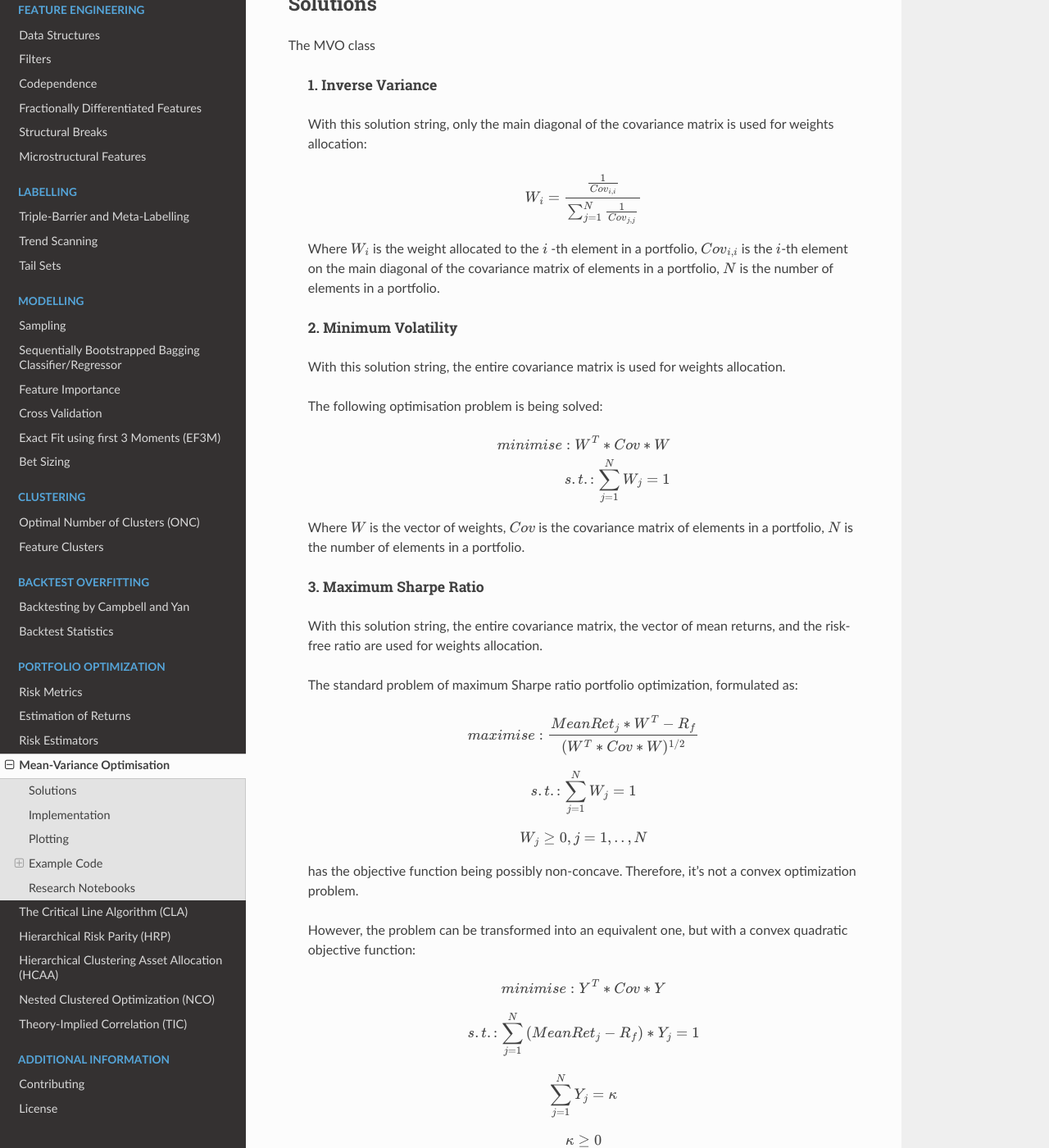
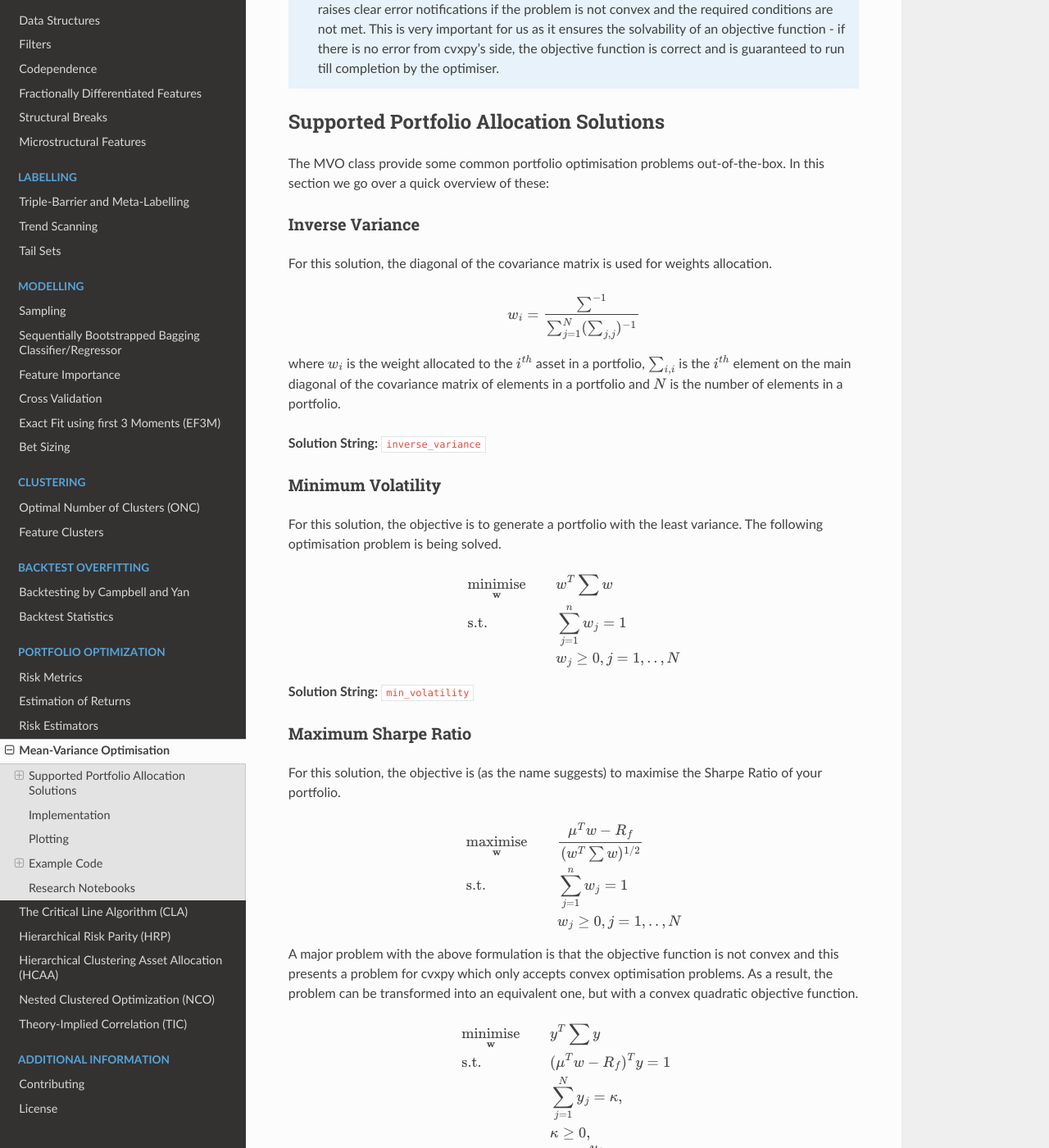
Before and after one commit to hudson-and-thames/mlfinlab, a Sphinx documentation site: the page built from docs/source/portfolio_optimisation/mean_variance.rst, in a window 1280 px wide and 1400 px high, scrolled down 1427 px. Shown: the whole window at 82% size. Built offline with Sphinx 7.4.7 and the Read the Docs theme 2.0.0, drawn with Linux system fonts in a browser that asks for light colours; some of the changed text lies outside the part shown.

Commit message:
improve MVO documentation - 2

```diff
--- a/docs/source/portfolio_optimisation/mean_variance.rst
+++ b/docs/source/portfolio_optimisation/mean_variance.rst
@@ -81,141 +81,145 @@
     frequently used `scipy.optimize <https://docs.scipy.org/doc/scipy/reference/optimize.html>`_. This was a design choice for the
     following reasons:
 
-    * the documentation of cvxpy is better than that of scipy.
+    * The documentation of cvxpy is better than that of scipy, escpecially the parts related to optimisation.
     * cvxpy's code is much more readable and easier to understand.
-    * scipy.optimise
+    * **Note that cvxpy only supports convex optimisation problems as opposed to scipy.optimise which can also tackle concave problems**. Although this might seem as a downside, cvxpy raises clear error notifications if the problem is not convex and the required conditions are not met. This is very important for us as it ensures the solvability of an objective function - if there is no error from cvxpy's side, the objective function is correct and is guaranteed to run till completion by the optimiser.
 
-Solutions
-#########
+Supported Portfolio Allocation Solutions
+########################################
 
-The MVO class
+The MVO class provide some common portfolio optimisation problems out-of-the-box. In this section we go over a quick overview of
+these:
 
-    |h5| 1. Inverse Variance |h5_|
+Inverse Variance
+*****************
 
-    With this solution string, only the main diagonal of the covariance matrix is used for weights allocation:
+For this solution, the diagonal of the covariance matrix is used for weights allocation.
 
-    .. math::
+.. math::
 
-          W_{i} = \frac{\frac{1}{Cov_{i,i}}}{\sum_{j=1}^{N}{\frac{1}{Cov_{j,j}}}}
+      w_{i} = \frac{\sum^{-1}}{\sum_{j=1}^{N}(\sum_{j,j})^{-1}}
 
-    Where :math:`W_{i}` is the weight allocated to the :math:`i` -th element in a portfolio, :math:`Cov_{i,i}` is the :math:`i`-th
-    element on the main diagonal of the covariance matrix of elements in a portfolio, :math:`N` is the number of elements in a
-    portfolio.
+where :math:`w_{i}` is the weight allocated to the :math:`i^{th}` asset in a portfolio, :math:`\sum_{i,i}` is the :math:`i^{th}`
+element on the main diagonal of the covariance matrix of elements in a portfolio and :math:`N` is the number of elements in a
+portfolio.
 
-    |h5| 2. Minimum Volatility |h5_|
+**Solution String:** ``inverse_variance``
 
-    With this solution string, the entire covariance matrix is used for weights allocation.
+Minimum Volatility
+**********************
 
-    The following optimisation problem is being solved:
+For this solution, the objective is to generate a portfolio with the least variance. The following optimisation problem is
+being solved.
 
-    .. math::
+.. math::
 
-          minimise: W^{T} * Cov * W
+    \begin{equation*}
+        \begin{aligned}
+            & \underset{\mathbf{w}}{\text{minimise}} & & w^T\sum w \\
+            & \text{s.t.} & & \sum_{j=1}^{n}w_{j} = 1 \\
+            &&& w_{j} \geq 0, j=1,..,N
+        \end{aligned}
+    \end{equation*}
 
-          s.t.: \sum_{j=1}^{N}{W_{j}} = 1
+**Solution String:** ``min_volatility``
 
-    Where :math:`W` is the vector of weights, :math:`Cov` is the covariance matrix of elements in a portfolio,
-    :math:`N` is the number of elements in a portfolio.
+Maximum Sharpe Ratio
+**********************
 
-    |h5| 3. Maximum Sharpe Ratio |h5_|
+For this solution, the objective is (as the name suggests) to maximise the Sharpe Ratio of your portfolio.
 
-    With this solution string, the entire covariance matrix, the vector of mean returns, and the risk-free ratio are used
-    for weights allocation.
+.. math::
 
-    The standard problem of maximum Sharpe ratio portfolio optimization, formulated as:
+    \begin{equation*}
+        \begin{aligned}
+            & \underset{\mathbf{w}}{\text{maximise}} & & \frac{\mu^{T}w - R_{f}}{(w^{T}\sum w)^{1/2}} \\
+            & \text{s.t.} & & \sum_{j=1}^{n}w_{j} = 1 \\
+            &&& w_{j} \geq 0, j=1,..,N
+        \end{aligned}
+    \end{equation*}
 
-    .. math::
-          :nowrap:
+A major problem with the above formulation is that the objective function is not convex and this presents a problem for cvxpy
+which only accepts convex optimisation problems. As a result, the problem can be transformed into an equivalent one, but with
+a convex quadratic objective function.
 
-          \begin{align*}
-          maximise: \frac{MeanRet_{j} * W^{T} - R_{f}}{(W^{T} * Cov * W)^{1/2}}
-          \end{align*}
+.. math::
 
-          \begin{align*}
-          s.t.: \sum_{j=1}^{N}{W_{j}} = 1
-          \end{align*}
+    \begin{equation*}
+        \begin{aligned}
+            & \underset{\mathbf{w}}{\text{minimise}} & & y^T\sum y \\
+            & \text{s.t.} & & (\mu^{T}w - R_{f})^{T}y = 1 \\
+            &&& \sum_{j=1}^{N}y_{j} = \kappa, \\
+            &&& \kappa \geq 0, \\
+            &&& w_{j} = \frac{y_j}{\kappa}, j=1,..,N
+        \end{aligned}
+    \end{equation*}
 
-          \begin{align*}
-          W_{j} \ge 0, j=1,..,N
-          \end{align*}
+where :math:`y` refer to the set of unscaled weights, :math:`\kappa` is the scaling factor and the other symbols refer to
+their usual meanings.
 
-    has the objective function being possibly non-concave. Therefore, it's not a convex optimization problem.
+**Solution String:** ``max_sharpe``
 
-    However, the problem can be transformed into an equivalent one, but with a convex quadratic objective function:
+.. tip::
+    |h4| Underlying Literature |h4_|
+    The process of deriving this optimisation problem from the standard maximising Sharpe ratio problem is described
+    in the notes `IEOR 4500 Maximizing the Sharpe ratio <http://people.stat.sc.edu/sshen/events/backtesting/reference/maximizing%20the%20sharpe%20ratio.pdf>`_  from Columbia University.
 
-    .. math::
-          :nowrap:
+Efficient Risk
+**********************
 
-          \begin{align*}
-          minimise: Y^{T} * Cov * Y
-          \end{align*}
+For this solution, the objective is to minimise risk given a target return value by the investor. Note that the risk value for
+such a portfolio will not be the minimum, which is achieved by the minimum-variance solution. However, the optimiser will find
+the set of weights which efficiently allocate risk constrained by the provided target return, hence the name "efficient risk".
 
-          \begin{align*}
-          s.t.: \sum_{j=1}^{N}{(MeanRet_{j} - R_{f}) * Y_{j}} = 1
-          \end{align*}
+.. math::
 
-          \begin{align*}
-          \sum_{j=1}^{N}{Y_{j}} = \kappa
-          \end{align*}
+    \begin{equation*}
+        \begin{aligned}
+            & \underset{\mathbf{w}}{\text{min}} & & w^T\sum w \\
+            & \text{s.t.} & & \mu^Tw = \mu_t\\
+            &&& \sum_{j=1}^{n}w_{j} = 1 \\
+            &&& w_{j} \geq 0, j=1,..,N \\
+        \end{aligned}
+    \end{equation*}
 
-          \begin{align*}
-          \kappa \ge 0
-          \end{align*}
+where :math:`\mu_t` is the target portfolio return set by the investor and the other symbols refer to their usual meanings.
 
-    After the optimisation: :math:`W_{j} = Y_{j} / \kappa`
+**Solution String:** ``efficient_risk``
 
-    Where :math:`W` is the vector of weights, :math:`Y` is the vector of unscaled weights, :math:`\kappa` is the scaling factor,
-    :math:`Cov` is the covariance matrix of elements in a portfolio, :math:`MeanRet` is the vector of mean returns,
-    :math:`R_{f}` is the risk-free rate, :math:`N` is the number of elements in a portfolio.
+Efficient Return
+**********************
 
-    .. tip::
+For this solution, the objective is to maximise the portfolio return given a target risk value by the investor. This is very
+similar to the *efficient_risk* solution. The optimiser will find the set of weights which efficiently try to maximise return
+constrained by the provided target risk, hence the name "efficient return".
 
-        The process of deriving this optimisation problem from the standard maximising Sharpe ratio problem is described
-        in the notes `IEOR 4500 Maximizing the Sharpe ratio <http://people.stat.sc.edu/sshen/events/backtesting/reference/maximizing%20the%20sharpe%20ratio.pdf>`_  from Columbia University.
+.. math::
 
-    |h5| 4. Efficient Risk |h5_|
+    \begin{equation*}
+        \begin{aligned}
+            & \underset{\mathbf{w}}{\text{max}} & & \mu^Tw \\
+            & \text{s.t.} & & w^T\sum w = \sigma^{2}_t\\
+            &&& \sum_{j=1}^{n}w_{j} = 1 \\
+            &&& w_{j} \geq 0, j=1,..,N \\
+        \end{aligned}
+    \end{equation*}
 
-    With this solution string, the entire covariance matrix, the vector of mean returns, and the target return are used
-    for weights allocation.
+where :math:`\sigma^{2}_t` is the target portfolio risk set by the investor and the other symbols refer to their usual meanings.
 
-    The following optimisation problem is being solved:
+**Solution String:** ``efficient_return``
 
-    .. math::
-          :nowrap:
+Maximum Return - Minimum Volatility
+********************************************
 
-          \begin{align*}
-          minimise : W^{T} * Cov * W
-          \end{align*}
+Maximum Diversification
+***********************
 
-          \begin{align*}
-          s.t.: \sum_{j=1}^{N}{MeanRet_{j} * W_{j}} = TrgetRet
-          \end{align*}
+Maximum Decorrelation
+**********************
 
-          \begin{align*}
-          \sum_{j=1}^{N}{W_{j}} = 1
-          \end{align*}
-
-    Where :math:`W` is the vector of weights, :math:`Cov` is the covariance matrix of elements in a portfolio,
-    :math:`MeanRet` is the vector of mean returns, :math:`TrgetRet` is the target return, :math:`N` is the number of elements in a portfolio.
-
-    .. tip::
-
-        Note that users can also specify upper and lower bounds for asset weights:
-
-        - Either a single upper and lower bound value can be applied for to all the asset weights in which case a single
-          tuple needs to be passed: (low, high). By default a bound of (0, 1) is applied.
-        - If individual bounds are required, then a dictionary needs to be passed with the key being the asset index and
-          the value being the tuple of lower and higher bound values. Something like this: ``{asset_index : (low_i, high_i)}``
-
-    |h5| 4. Maximum Return - Minimum Volatility |h5_|
-
-    |h5| 5. Efficient Return |h5_|
-
-    |h5| 6. Maximum Diversification |h5_|
-
-    |h5| 7. Maximum Decorrelation |h5_|
-
-    |h5| 8. Custom Objective Function |h5_|
+Custom Objective Function
+********************************************
 
 Implementation
 ##############
@@ -276,11 +280,6 @@
                  solution='inverse_variance', resample_by='B
     ivp_weights = mvo.weights.sort_values(by=0, ascending=False, axis=1)
 
-.. note::
-
-    We provide great flexibility to the users in terms of the input data - either they can pass raw historical stock prices
-    as the parameter :py:mod:`asset_prices` in which case the expected returns and covariance matrix will be calculated
-    using this data. Else, they can also pass pre-calculated :py:mod:`expected_returns` and :py:mod:`covariance_matrix`.
 
 Different solutions
 *******************
```
Also changed, not shown: docs/source/portfolio_optimisation/hierarchical_risk_parity.rst (+27 -22 lines), 3 other files.
